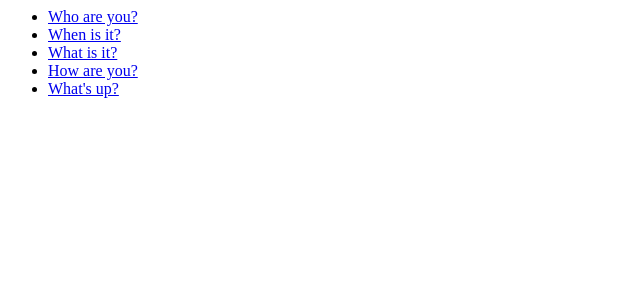
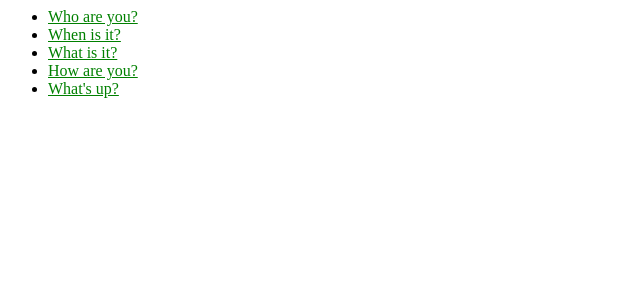
Before and after one commit to CplusShen/django-tutorial, a Django app: page /polls/ in a window 1280 px wide. Shown: the top 300 px of the page, without its empty margins (0-640 px from the left). Run offline with Django 3.2, Linux system fonts and the light colour scheme; data comes from the database, SQL or seed files in the repository.

Commit message:
added "Customize stylesheet"

```diff
--- /dev/null
+++ b/polls/static/polls/style.css
@@ -0,0 +1,3 @@
+li a {
+   color: green;
+}
--- a/polls/templates/polls/index.html
+++ b/polls/templates/polls/index.html
@@ -1,3 +1,7 @@
+{% load static %}
+
+<link rel="stylesheet" type="text/css" href="{% static 'polls/style.css' %}" />
+
 {% if latest_question_list %}
    <ul>
    {% for question in latest_question_list %}
```
